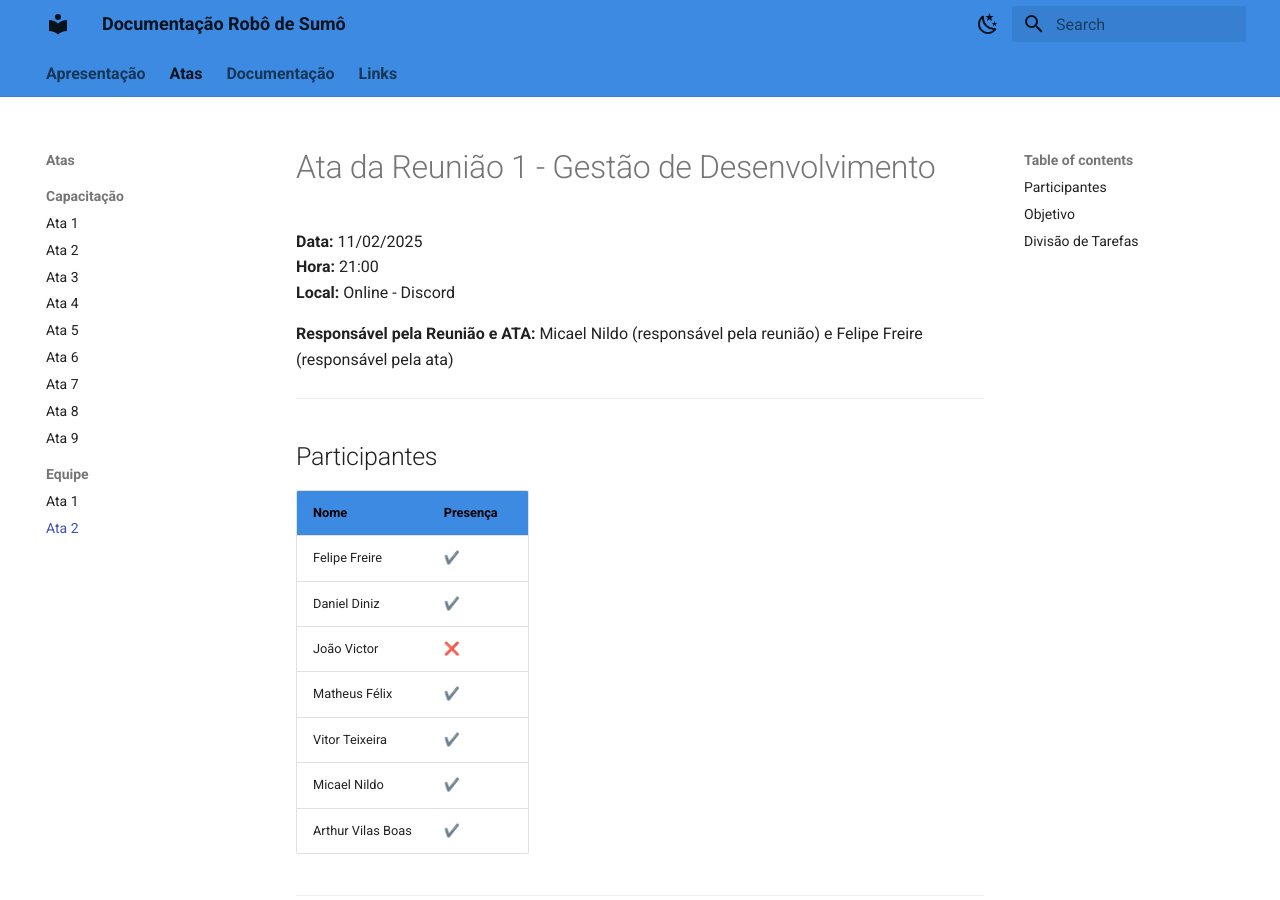
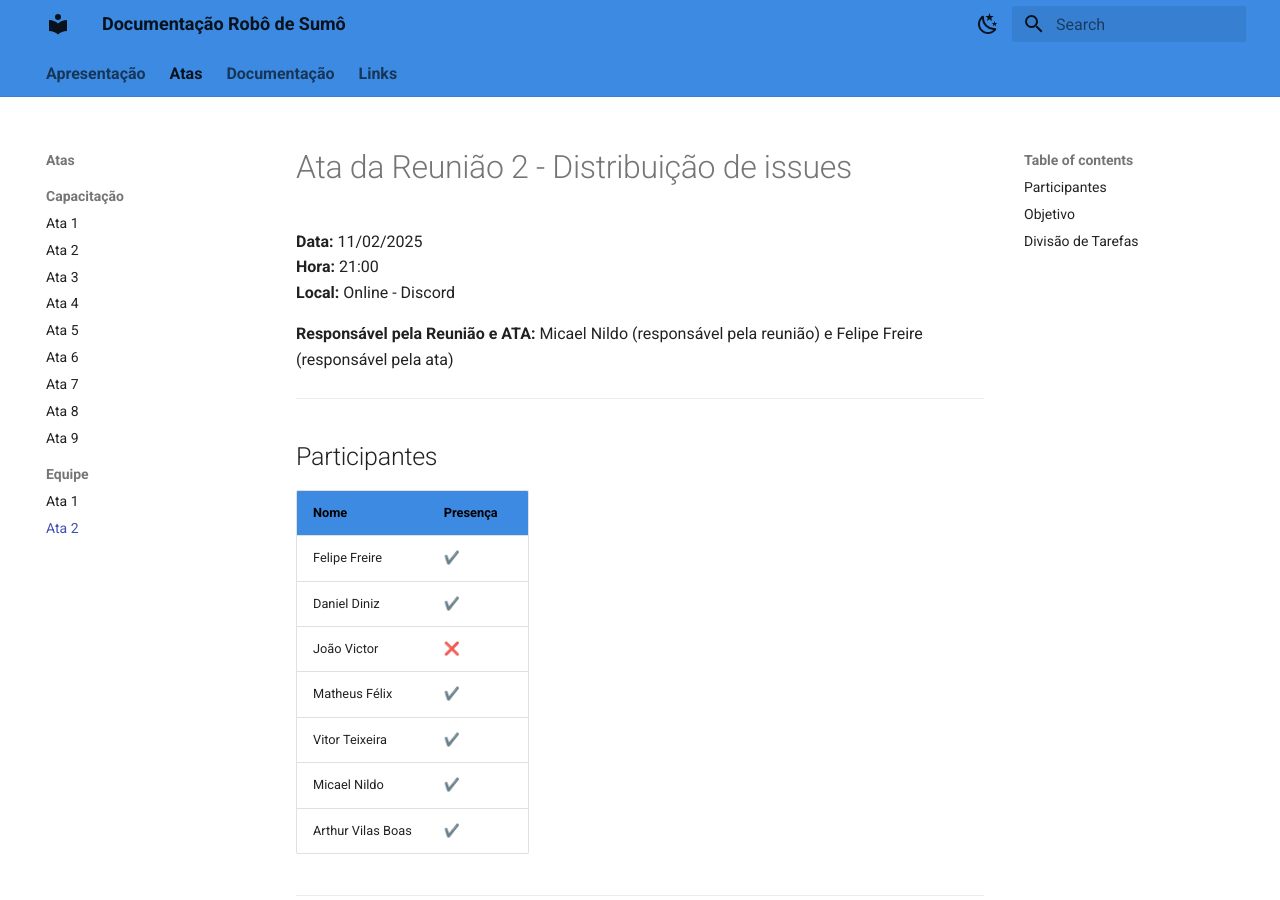
Before and after one commit to FelipeFreire-gf/roboSumo, an MkDocs documentation site: the page built from docs/atas-reuniao/equipe/ata-reuniao-2.md, in a window 1280 px wide and 900 px high. Built offline with MkDocs 1.6.1 and Material for MkDocs 9.7.7, drawn with Linux system fonts in a browser that asks for light colours.

Commit message:
att titulo reuniao2

```diff
--- a/docs/atas-reuniao/equipe/ata-reuniao-2.md
+++ b/docs/atas-reuniao/equipe/ata-reuniao-2.md
@@ -1,4 +1,4 @@
-# Ata da Reunião 1 - Gestão de Desenvolvimento
+# Ata da Reunião 2 - Distribuição de issues
 
 **Data:** 11/02/2025
 **Hora:** 21:00
```
Also changed, not shown: docs/documento-eletronica/documento-eletronica.md (+1 -0 lines).
